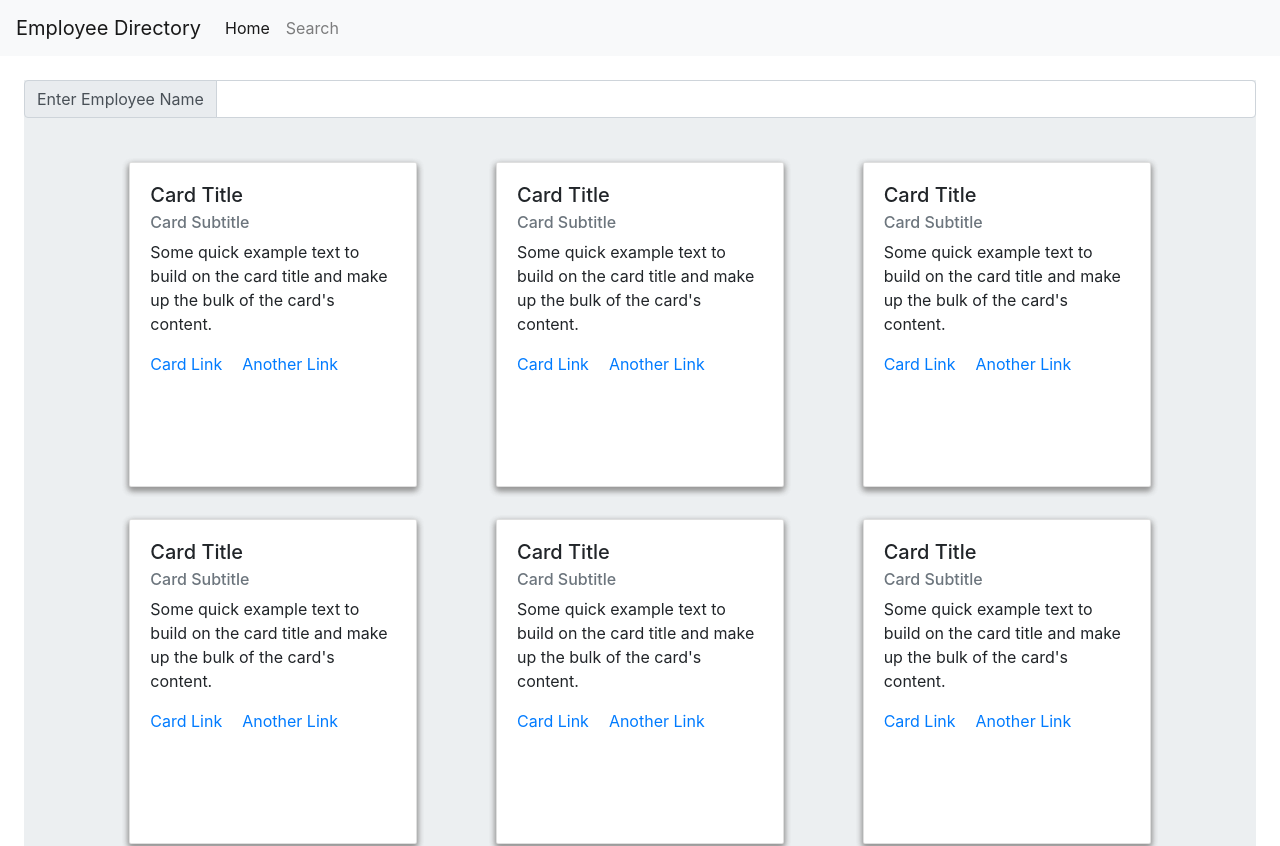
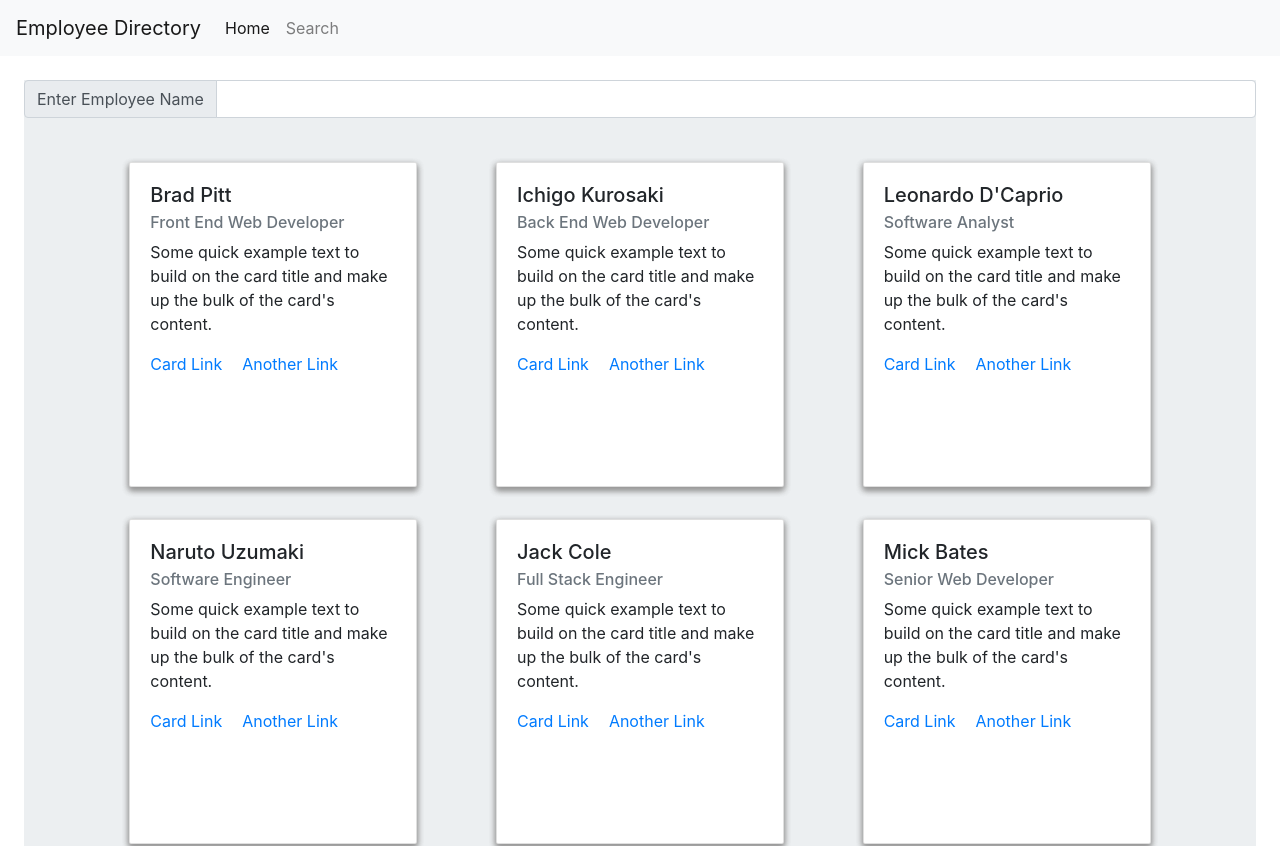
Before and after one commit to jeorgedonato/react-user-directory, a React (Create React App) app: page / in a window 1280 px wide. Shown: the top 846 px of the page. Built offline with nearby package versions, Linux system fonts and the light colour scheme.

Commit message:
Modified search results

```diff
--- a/src/components/SearchResults/index.js
+++ b/src/components/SearchResults/index.js
@@ -10,9 +10,11 @@
           return (
             <Card key={e.id} style={{ width: "18rem" }}>
               <Card.Body>
-                <Card.Title>Card Title</Card.Title>
+                <Card.Title>
+                  {e.firstname} {e.lastname}
+                </Card.Title>
                 <Card.Subtitle className="mb-2 text-muted">
-                  Card Subtitle
+                  {e.position}
                 </Card.Subtitle>
                 <Card.Text>
                   Some quick example text to build on the card title and make up
--- a/src/pages/Home.js
+++ b/src/pages/Home.js
@@ -5,12 +5,15 @@
 
 function Home() {
   const [employeeSearch, setEmployeeSearch] = useState("");
+  const [employeesArr, setEmployeesArr] = useState(employees);
   const handleChange = (e) => {
     setEmployeeSearch(e.target.value);
+    setEmployeesArr(
+      employees.filter((ea) => {
+        return ea.firstname.search(employeeSearch) >= 0;
+      })
+    );
   };
-
-  const [employeesArr, setEmployeesArr] = useState(employees);
-
   return (
     <>
       <SearchBar value={employeeSearch} handleChange={handleChange} />
```
